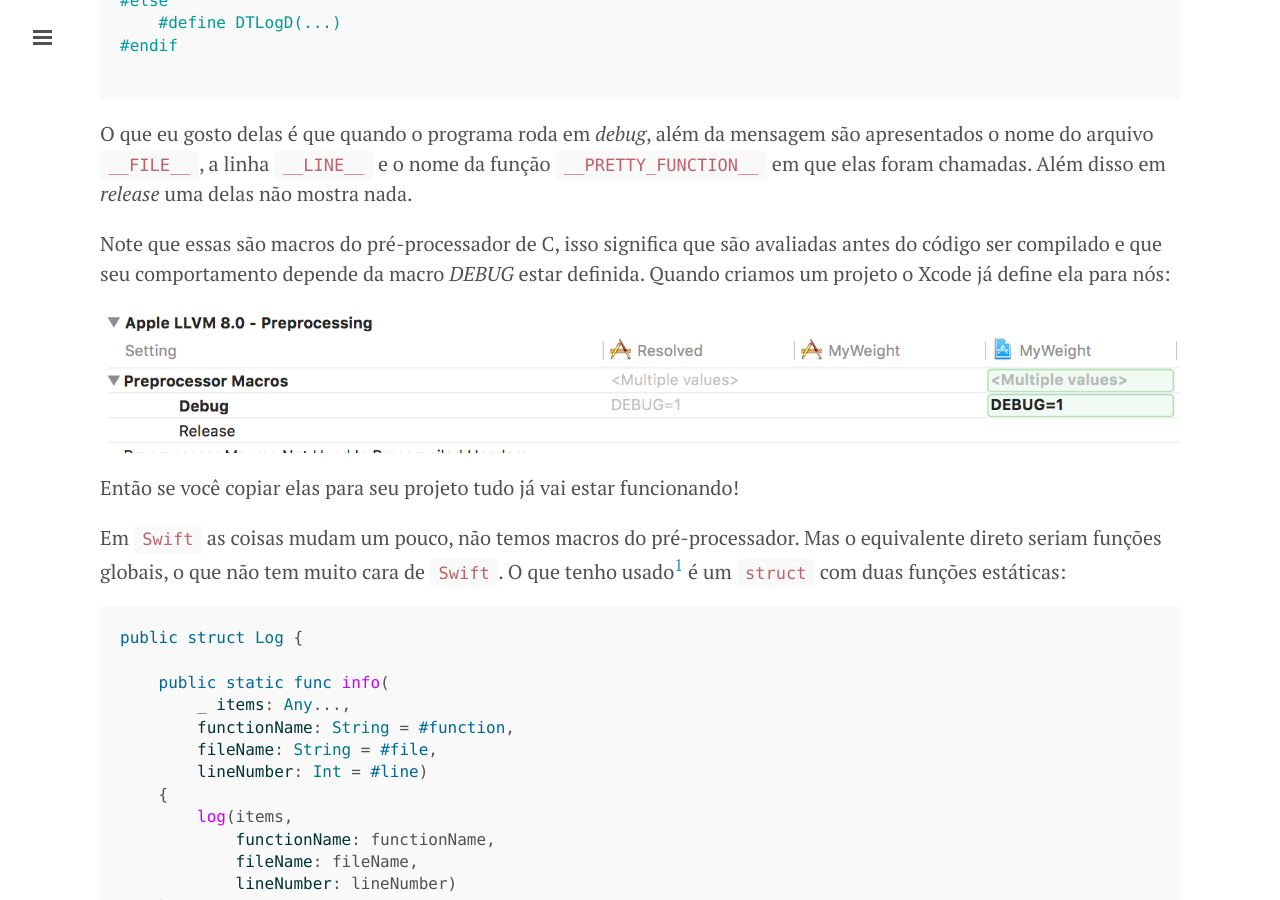
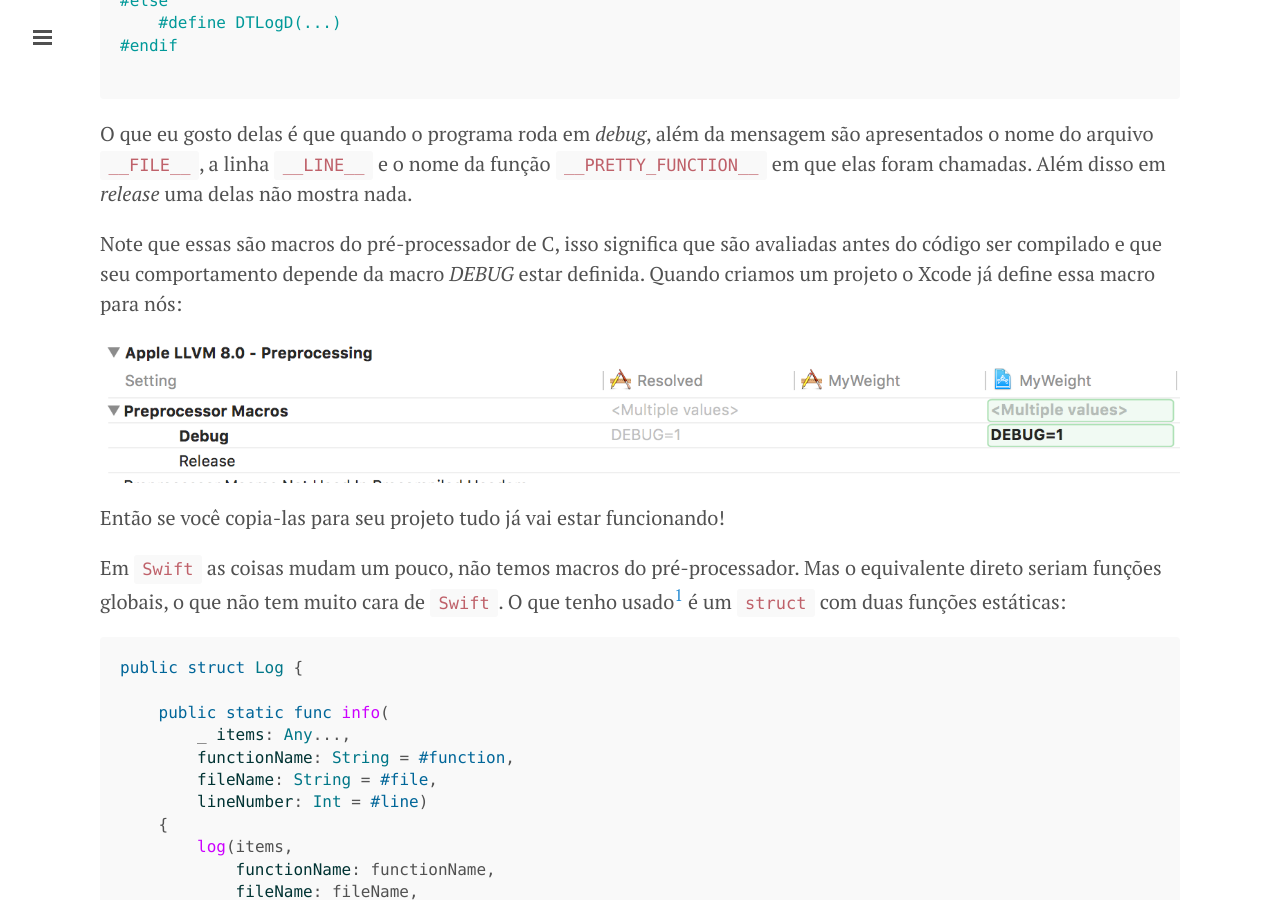
Before and after one commit to Invariante/invariante, a Jekyll site: the page built from _posts/2016-09-15-Log-em-swift.md, in a window 1280 px wide and 900 px high, scrolled down 728 px. Built offline with Jekyll 4.4.1, drawn with Linux system fonts in a browser that asks for light colours; some of the changed text lies outside the part shown.

Commit message:
Update 2016-09-15-Log-em-swift.md

```diff
--- a/_posts/2016-09-15-Log-em-swift.md
+++ b/_posts/2016-09-15-Log-em-swift.md
@@ -31,11 +31,11 @@ Em `Objective-C` eu tenho duas macros que escrevi faz muitos anos e funcionam mu
 
 O que eu gosto delas é que quando o programa roda em *debug*, além da mensagem são apresentados o nome do arquivo `__FILE__`, a linha `__LINE__` e o nome da função `__PRETTY_FUNCTION__` em que elas foram chamadas. Além disso em *release* uma delas não mostra nada.
 
-Note que essas são macros do pré-processador de C, isso significa que são avaliadas antes do código ser compilado e que seu comportamento depende da macro *DEBUG* estar definida. Quando criamos um projeto o Xcode já define ela para nós:
+Note que essas são macros do pré-processador de C, isso significa que são avaliadas antes do código ser compilado e que seu comportamento depende da macro *DEBUG* estar definida. Quando criamos um projeto o Xcode já define essa macro para nós:
 
 ![Xcode precompiler macros](/public/imgs/log-01.png)
 
-Então se você copiar elas para seu projeto tudo já vai estar funcionando!
+Então se você copia-las para seu projeto tudo já vai estar funcionando!
 
 Em `Swift` as coisas mudam um pouco, não temos macros do pré-processador. Mas o equivalente direto seriam funções globais, o que não tem muito cara de `Swift`. O que tenho usado[^1] é um `struct`  com duas funções estáticas:
 
@@ -101,7 +101,7 @@ Note que diferente da macro não é atribuido um valor e a *flag* é precedida d
 
 ---
 
-Criticas, sugestões e comentários são sempre bem vindos, é só me *pingar* no [@diogot](https://twitter.com/diogot) ou no [Slack do iOS Dev BR](http://iosdevbr.herokuapp.com).
+Criticas, sugestões e comentários são sempre bem-vindos, é só me *pingar* no [@diogot](https://twitter.com/diogot) ou no [Slack do iOS Dev BR](http://iosdevbr.herokuapp.com).
 
 ---
 Diogo Tridapalli <br />
```
